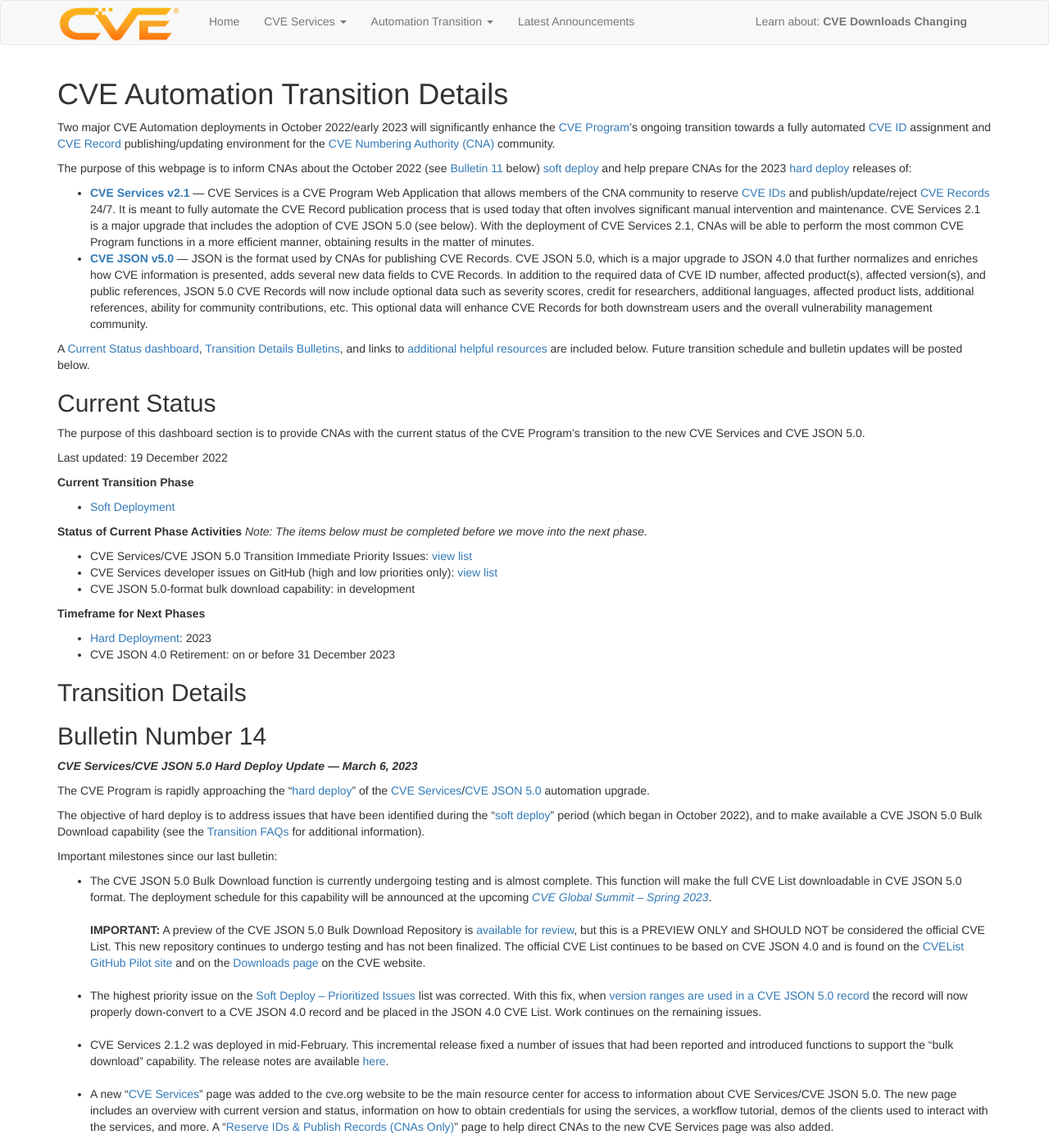
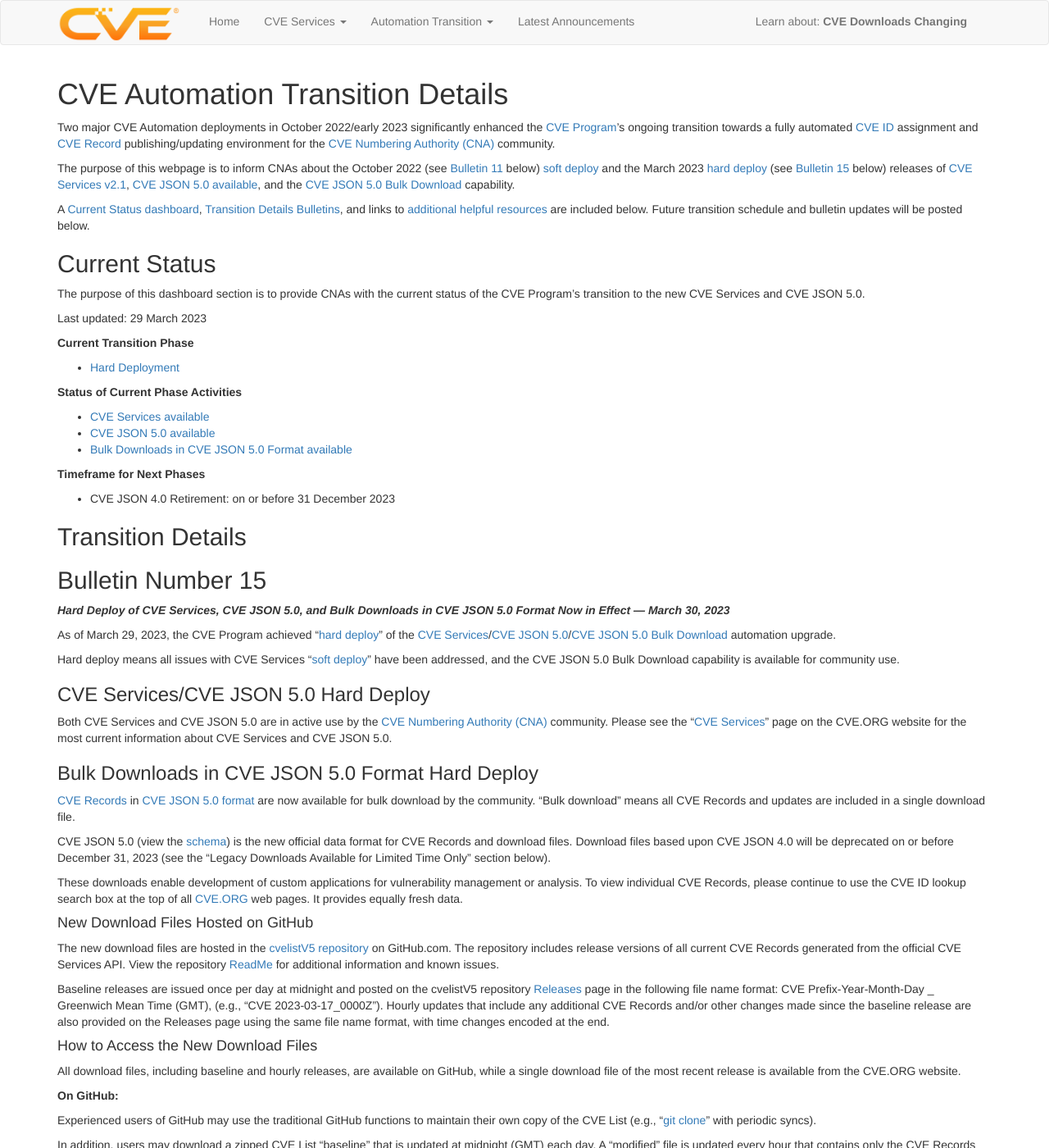
Before and after one commit to CVEProject/cveproject.github.io, a Jekyll site: the page built from automation-transition.md, in a window 1280 px wide and 1400 px high. Shown: the whole window at 82% size. Built offline with Jekyll 4.4.1, drawn with Linux system fonts in a browser that asks for light colours; nearby versions of some CDN libraries; some of the changed text lies outside the part shown.

Commit message:
Update automation-transition.md
Add Bulletin 15, update intro text to reflect hard deploy status, and update Current Status dashboard

```diff
--- a/automation-transition.md
+++ b/automation-transition.md
@@ -2,12 +2,9 @@
 title: CVE Automation Transition Details
 layout: page
 ---
-Two major CVE Automation deployments in October 2022/early 2023 will significantly enhance the [CVE Program](https://www.cve.org/)’s ongoing transition towards a fully automated [CVE ID](https://www.cve.org/ResourcesSupport/Glossary?activeTerm=glossaryCVEID) assignment and [CVE Record](https://www.cve.org/ResourcesSupport/Glossary?activeTerm=glossaryRecord) publishing/updating environment for the [CVE Numbering Authority (CNA)](https://www.cve.org/ProgramOrganization/CNAs) community.
+Two major CVE Automation deployments in October 2022/early 2023 significantly enhanced the [CVE Program](https://www.cve.org/)’s ongoing transition towards a fully automated [CVE ID](https://www.cve.org/ResourcesSupport/Glossary?activeTerm=glossaryCVEID) assignment and [CVE Record](https://www.cve.org/ResourcesSupport/Glossary?activeTerm=glossaryRecord) publishing/updating environment for the [CVE Numbering Authority (CNA)](https://www.cve.org/ProgramOrganization/CNAs) community.
 
-The purpose of this webpage is to inform CNAs about the October 2022 (see [Bulletin 11](https://cveproject.github.io/automation-transition#bulletin-number-11) below) [soft deploy](https://cveproject.github.io/automation-cve-services-faqs#what-is-meant-by-cve-services-21-soft-deploy) and help prepare CNAs for the 2023 [hard deploy](https://cveproject.github.io/automation-cve-services-faqs#what-is-meant-by-cve-services-21-hard-deploy) releases of:
-
-* <strong>[CVE Services v2.1](https://github.com/CVEProject/cve-services)</strong> &mdash; CVE Services is a CVE Program Web Application that allows members of the CNA community to reserve [CVE IDs](https://www.cve.org/ResourcesSupport/Glossary?activeTerm=glossaryCVEID) and publish/update/reject [CVE Records](https://www.cve.org/ResourcesSupport/Glossary?activeTerm=glossaryRecord) 24/7. It is meant to fully automate the CVE Record publication process that is used today that often involves significant manual intervention and maintenance. CVE Services 2.1 is a major upgrade that includes the adoption of CVE JSON 5.0 (see below). With the deployment of CVE Services 2.1, CNAs will be able to perform the most common CVE Program functions in a more efficient manner, obtaining results in the matter of minutes.
-* <strong>[CVE JSON v5.0](https://github.com/CVEProject/cve-schema/blob/master/schema/v5.0/CVE_JSON_5.0_schema.json)</strong> &mdash; JSON is the format used by CNAs for publishing CVE Records. CVE JSON 5.0, which is a major upgrade to JSON 4.0 that further normalizes and enriches how CVE information is presented, adds several new data fields to CVE Records. In addition to the required data of CVE ID number, affected product(s), affected version(s), and public references, JSON 5.0 CVE Records will now include optional data such as severity scores, credit for researchers, additional languages, affected product lists, additional references, ability for community contributions, etc. This optional data will enhance CVE Records for both downstream users and the overall vulnerability management community.
+The purpose of this webpage is to inform CNAs about the October 2022 (see [Bulletin 11](https://cveproject.github.io/automation-transition#bulletin-number-11) below) [soft deploy](https://cveproject.github.io/automation-cve-services-faqs#what-is-meant-by-cve-services-21-soft-deploy) and the March 2023 [hard deploy](https://cveproject.github.io/automation-cve-services-faqs#what-is-meant-by-cve-services-21-hard-deploy) (see [Bulletin 15](https://cveproject.github.io/automation-transition#bulletin-number-15) below) releases of [CVE Services v2.1](https://www.cve.org/AllResources/CveServices), [CVE JSON 5.0 available](https://www.cve.org/AllResources/CveServices#cve-json-5), and the [CVE JSON 5.0 Bulk Download](https://www.cve.org/Media/News/item/blog/2023/03/29/CVE-Downloads-in-JSON-5-Format) capability.
 
 A [Current Status dashboard](https://cveproject.github.io/automation-transition#current-status), [Transition Details Bulletins](https://cveproject.github.io/automation-transition#transition-details), and links to [additional helpful resources](https://cveproject.github.io/automation-transition#additional-resources) are included below. Future transition schedule and bulletin updates will be posted below.
 
@@ -15,24 +12,81 @@ A [Current Status dashboard](https://cveproject.github.io/automation-transition#
 
 The purpose of this dashboard section is to provide CNAs with the current status of the CVE Program’s transition to the new CVE Services and CVE JSON 5.0.
 
-Last updated: 19 December 2022
+Last updated: 29 March 2023
 
 <strong>Current Transition Phase</strong>
-* [Soft Deployment](https://cveproject.github.io/automation-cve-services-faqs#what-is-meant-by-cve-services-21-soft-deploy)
+* [Hard Deployment](https://cveproject.github.io/automation-cve-services-faqs#what-is-meant-by-cve-services-21-hard-deploy)
 
 <strong>Status of Current Phase Activities</strong>
-*Note: The items below must be completed before we move into the next phase.*
 
-* CVE Services/CVE JSON 5.0 Transition Immediate Priority Issues: [view list](https://cveproject.github.io/automation-cve-services-known-issues)
-* CVE Services developer issues on GitHub (high and low priorities only): [view list](https://github.com/CVEProject/cve-services/projects/29)
-* CVE JSON 5.0-format bulk download capability: in development
+* [CVE Services available](https://www.cve.org/AllResources/CveServices)
+* [CVE JSON 5.0 available](https://www.cve.org/AllResources/CveServices#cve-json-5)
+* [Bulk Downloads in CVE JSON 5.0 Format available](https://www.cve.org/Downloads#current-format)
 
 <strong>Timeframe for Next Phases</strong>
-* [Hard Deployment](https://cveproject.github.io/automation-cve-services-faqs#what-is-meant-by-cve-services-21-hard-deploy): 2023
 * CVE JSON 4.0 Retirement: on or before 31 December 2023
 <br/>
 
 ## Transition Details
+
+## Bulletin Number 15
+<strong>*Hard Deploy of CVE Services, CVE JSON 5.0, and Bulk Downloads in CVE JSON 5.0 Format Now in Effect — March 30, 2023*</strong>
+
+As of March 29, 2023, the CVE Program achieved “[hard deploy](https://cveproject.github.io/automation-cve-services-faqs#what-is-meant-by-cve-services-21-hard-deploy)” of the [CVE Services](https://www.cve.org/AllResources/CveServices)/[CVE JSON 5.0](https://www.cve.org/AllResources/CveServices#cve-json-5)/[CVE JSON 5.0 Bulk Download](https://www.cve.org/Media/News/item/blog/2023/03/29/CVE-Downloads-in-JSON-5-Format) automation upgrade.
+
+Hard deploy means all issues with CVE Services “[soft deploy](https://cveproject.github.io/automation-cve-services-faqs#what-is-meant-by-cve-services-21-soft-deploy)” have been addressed, and the CVE JSON 5.0 Bulk Download capability is available for community use.
+
+<h3>CVE Services/CVE JSON 5.0 Hard Deploy</h3>
+
+Both CVE Services and CVE JSON 5.0 are in active use by the [CVE Numbering Authority (CNA)](https://www.cve.org/ProgramOrganization/CNAs) community. Please see the “[CVE Services](https://www.cve.org/AllResources/CveServices)” page on the CVE.ORG website for the most current information about CVE Services and CVE JSON 5.0.
+
+<h3>Bulk Downloads in CVE JSON 5.0 Format Hard Deploy</h3>
+
+[CVE Records](https://www.cve.org/ResourcesSupport/Glossary?activeTerm=glossaryRecord) in [CVE JSON 5.0 format](https://www.cve.org/AllResources/CveServices#cve-json-5) are now available for bulk download by the community. “Bulk download” means all CVE Records and updates are included in a single download file.
+
+CVE JSON 5.0 (view the [schema](https://github.com/CVEProject/cve-schema)) is the new official data format for CVE Records and download files. Download files based upon CVE JSON 4.0 will be deprecated on or before December 31, 2023 (see the “Legacy Downloads Available for Limited Time Only” section below).
+
+These downloads enable development of custom applications for vulnerability management or analysis. To view individual CVE Records, please continue to use the CVE ID lookup search box at the top of all [CVE.ORG](https://www.cve.org/) web pages. It provides equally fresh data.
+
+<h4>New Download Files Hosted on GitHub</h4>
+
+The new download files are hosted in the [cvelistV5 repository](https://github.com/CVEProject/cvelistV5) on GitHub.com. The repository includes release versions of all current CVE Records generated from the official CVE Services API. View the repository [ReadMe](https://github.com/CVEProject/cvelistV5/blob/main/README.md) for additional information and known issues.
+
+Baseline releases are issued once per day at midnight and posted on the cvelistV5 repository [Releases](https://github.com/CVEProject/cvelistV5/releases) page in the following file name format: CVE Prefix-Year-Month-Day _ Greenwich Mean Time (GMT), (e.g., “CVE 2023-03-17_0000Z”). Hourly updates that include any additional CVE Records and/or other changes made since the baseline release are also provided on the Releases page using the same file name format, with time changes encoded at the end.
+
+<h4>How to Access the New Download Files</h4>
+
+All download files, including baseline and hourly releases, are available on GitHub, while a single download file of the most recent release is available from the CVE.ORG website.
+
+<strong>On GitHub:</strong>
+
+Experienced users of GitHub may use the traditional GitHub functions to maintain their own copy of the CVE List (e.g., “[git clone](https://github.com/git-guides/git-clone)” with periodic syncs).
+
+In addition, users may download a zipped CVE List “baseline” that is updated at midnight (GMT) each day. A “modified” file is updated every hour that contains only the CVE Records that have been modified/added since the baseline.
+
+Each baseline and hourly release includes three items:
+
+- ZIP file of all current CVE Records at midnight (e.g., “2023-03-28_all_CVEs_at_midnight.zip.zip”)
+- ZIP file of all CVE Records added or modified since midnight (e.g., “2023-03-28_delta_CVEs_at_2200Z.zip”)
+- Release Notes for the specific release that contains a text list of CVE Records that have been modified/added since midnight
+
+NOTE: The most [current release](https://github.com/CVEProject/cvelistV5/releases) contains the most up-to-date CVE List content. Hourly updates contain only the most recent updates.
+
+<strong>On CVE.ORG:</strong>
+
+The most-current download file, which includes all CVE Records and updates, is always available from the [Downloads](https://www.cve.org/Downloads) page on the CVE.ORG website as a single ZIP file:
+
+- [main.zip](https://github.com/CVEProject/cvelistV5/archive/refs/heads/main.zip)
+
+<h3>Legacy Downloads Available for Limited Time Only</h3>
+
+[Legacy format CVE List downloads](https://www.cve.org/Downloads#legacy-format) (i.e., CSV, HTML, XML, and CVRF), which are derived from CVE JSON 4.0, will remain available for download on the CVE.ORG website for a limited time. <strong>They will be deprecated on or before December 31, 2023.</strong>
+
+Any tools or automation that use these old formats may no longer work once the old formats have been deprecated, so organizations should take action now.
+
+<h3>Questions or Comments?</h3>
+
+For assistance, please use the [CVE Program Request forms](https://cveform.mitre.org/) and select “Other” from the dropdown menu.
 
 ## Bulletin Number 14
 <strong>*CVE Services/CVE JSON 5.0 Hard Deploy Update — March 6, 2023*</strong>
```
